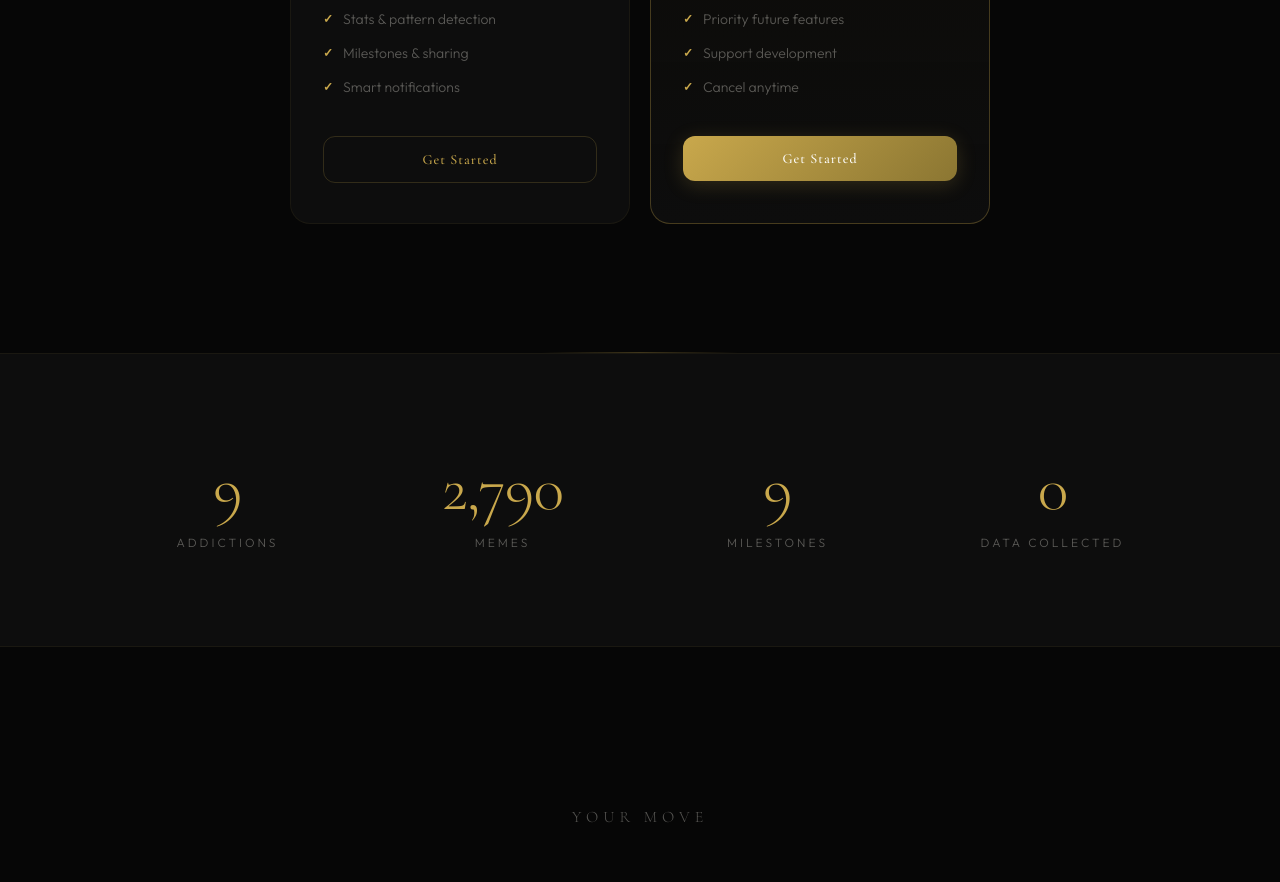
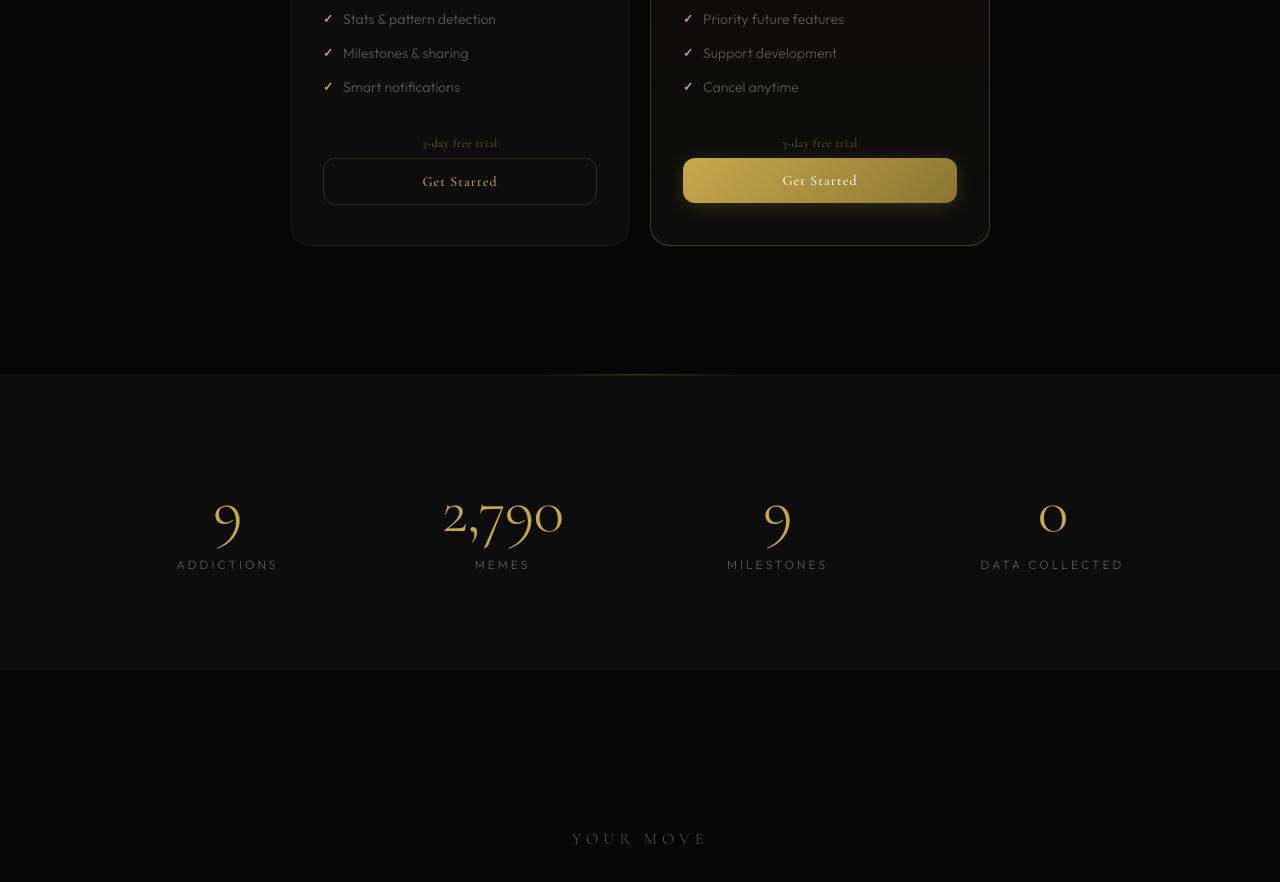
Before and after one commit to apoorvdarshan/quit-all, a Next.js app: page / in a window 1280 px wide. Shown: the part 3340-4222 px from the top of the page. Built offline with nearby package versions, Linux system fonts and the light colour scheme.

Commit message:
Add 3-day free trial info to pricing cards and JSON-LD

```diff
--- a/src/app/globals.css
+++ b/src/app/globals.css
@@ -308,6 +308,11 @@ img { max-width: 100%; display: block; }
 .pricing-features li::before {
   content: '✓'; color: var(--gold); font-size: 12px; font-weight: 600;
 }
+.pricing-trial {
+  font-size: 12px; color: var(--gold); opacity: 0.6;
+  font-family: var(--font-display); margin-bottom: 8px;
+  letter-spacing: 0.5px;
+}
 .pricing-btn {
   display: block; width: 100%; padding: 14px; border-radius: 12px;
   text-align: center; font-family: var(--font-display);
--- a/src/app/layout.tsx
+++ b/src/app/layout.tsx
@@ -70,8 +70,9 @@ const jsonLd = {
   description: "Quit smoking, vaping, alcohol, porn, social media, weed, gambling, overspending, and caffeine — all in one app.",
   offers: {
     "@type": "Offer",
-    price: "7.99",
+    price: "0",
     priceCurrency: "USD",
+    description: "3-day free trial, then $7.99/month or $49.99/year",
   },
   author: {
     "@type": "Person",
--- a/src/app/page.tsx
+++ b/src/app/page.tsx
@@ -196,6 +196,7 @@ export default function Home() {
                 <li>Milestones &amp; sharing</li>
                 <li>Smart notifications</li>
               </ul>
+              <p className="pricing-trial">3-day free trial</p>
               <button className="pricing-btn pricing-btn-secondary">Get Started</button>
             </motion.div>
 
@@ -212,6 +213,7 @@ export default function Home() {
                 <li>Support development</li>
                 <li>Cancel anytime</li>
               </ul>
+              <p className="pricing-trial">3-day free trial</p>
               <button className="pricing-btn pricing-btn-primary">Get Started</button>
             </motion.div>
           </motion.div>
```
